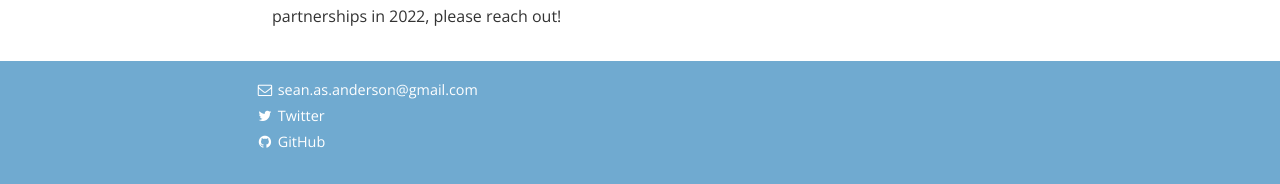
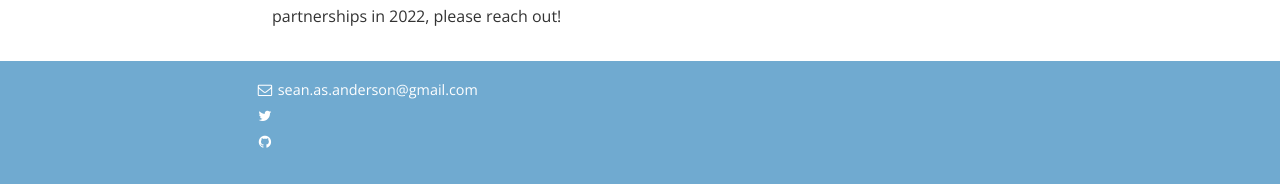
Before and after one commit to SeanASAnderson/SeanASAnderson.github.io, a Jekyll site: the page built from index.html, in a window 1280 px wide and 900 px high, scrolled down 1402 px. Shown: the part 713-897 px from the top of the window. Built offline with Jekyll 4.4.1, drawn with Linux system fonts in a browser that asks for light colours; nearby versions of some CDN libraries; the list of posts is cut into pages by our own code.

Commit message:
streamlining social media

```diff
--- a/_config.yml
+++ b/_config.yml
@@ -74,15 +74,13 @@ descriptions:
 #     desc: Follow me on Twitter            # Description to display as link title, etc
 #     share: true                           # Include in the "Share" section of posts
 social:
-  - name: Twitter
-    icon: twitter
+  - icon: twitter
     #username: seanASanderson
     url: https://twitter.com/seanASanderson
     desc: Follow me on Twitter
     share: true
 
-  - name: GitHub
-    icon: github
+  - icon: github
     #username: SeanASAnderson
     url: https://github.com/SeanASAnderson
     desc: Fork me on GitHub
```
